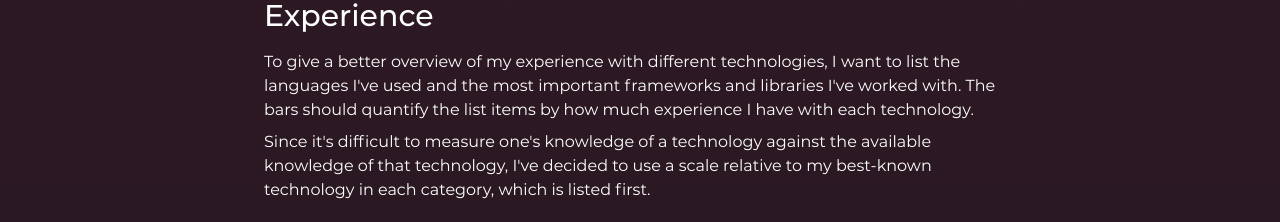
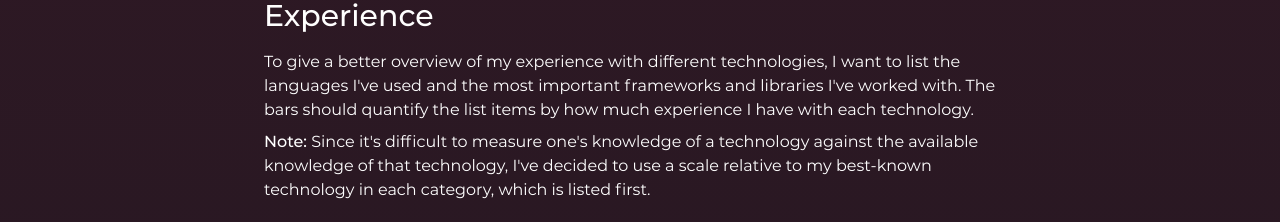
Before and after one commit to timostermann/portfolio, a SvelteKit app: page / in a window 1280 px wide. Shown: the part 1560-1782 px from the top of the page. Built offline with nearby package versions, Linux system fonts and the light colour scheme.

Commit message:
content: add note to techstack text

```diff
--- a/src/components/organisms/TechStack.svelte
+++ b/src/components/organisms/TechStack.svelte
@@ -12,9 +12,9 @@
 				>To give a better overview of my experience with different technologies, I want to list the
 				languages I've used and the most important frameworks and libraries I've worked with. The
 				bars should quantify the list items by how much experience I have with each technology.</span
-			>Since it's difficult to measure one's knowledge of a technology against the available
-			knowledge of that technology, I've decided to use a scale relative to my best-known technology
-			in each category, which is listed first.
+			><span class="font-medium">Note: </span>Since it's difficult to measure one's knowledge of a
+			technology against the available knowledge of that technology, I've decided to use a scale
+			relative to my best-known technology in each category, which is listed first.
 		</p>
 	</AnimateIn>
 	{#each techStackData as section}
```
